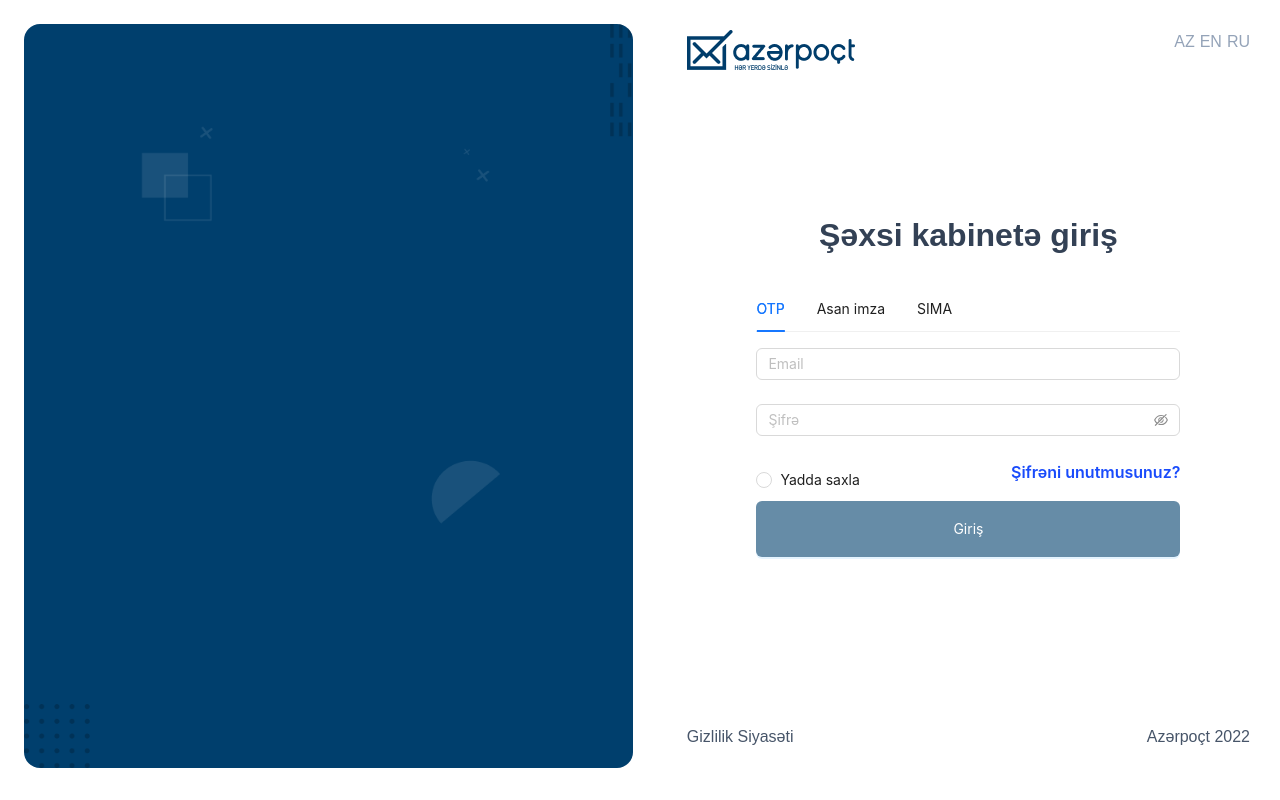
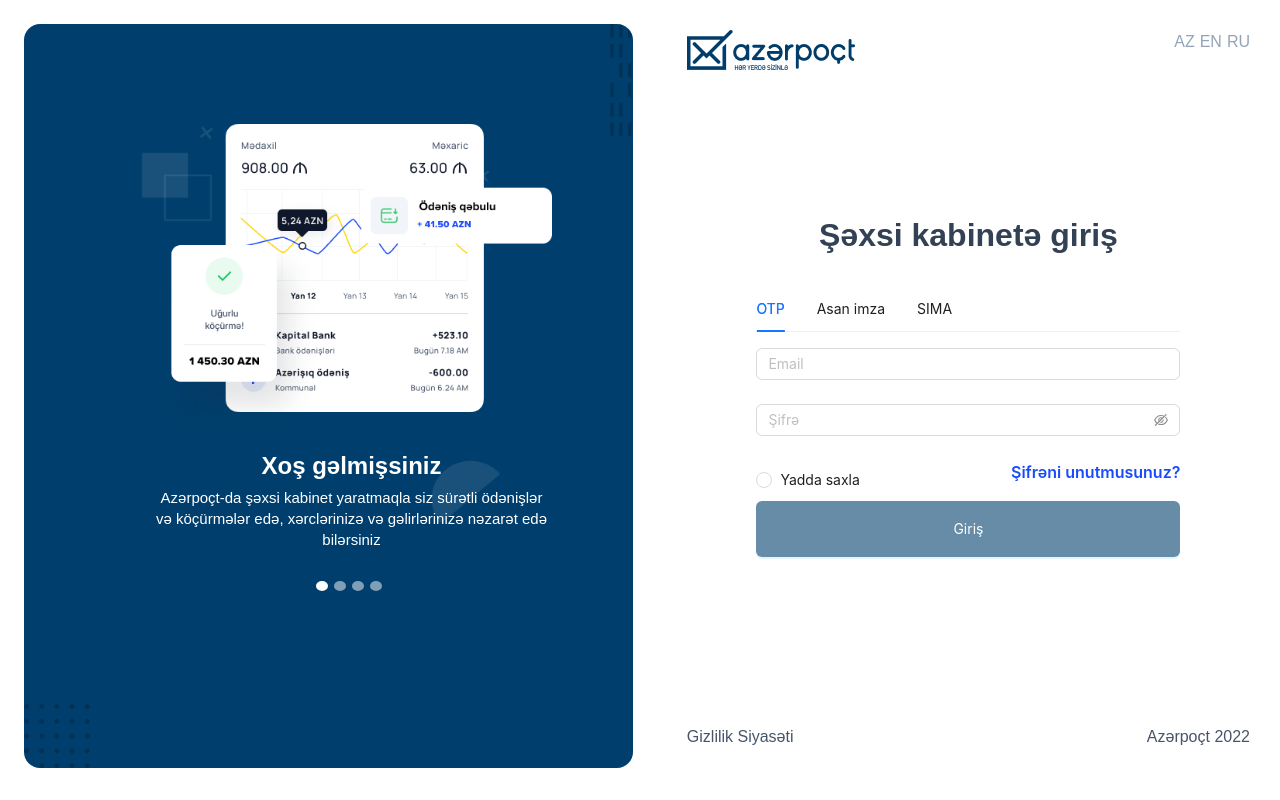
Before and after one commit to Fidan03/bankingsystem-react, a React (Vite) app: page / in a window 1280 px wide. Built offline with nearby package versions, Linux system fonts and the light colour scheme.

Commit message:
slider fixed

```diff
--- a/src/components/LoginSlider.module.scss
+++ b/src/components/LoginSlider.module.scss
@@ -1,13 +1,69 @@
+.sliderWrapper {
+  display: flex;
+  flex-direction: column;
+  align-items: center;
+}
 
+.embla {
+  overflow: hidden;
+  width: 90%;
+  max-width: 450px;
+  margin: 0 auto;
+}
 
-// .embla {
-//   // overflow: hidden;
-//   width: 200px;
-// }
-// .embla__container {
-//   // display: flex;
-// }
-// .embla__slide {
-//   // flex: 0 0 100%;
-//   // min-width: 0;
-// }
+.embla__container {
+  display: flex;
+}
+
+.embla__slide {
+  position: relative;
+  flex: 0 0 100%;
+  min-width: 0;
+  padding-left: 5px;
+  display: flex;
+  flex-direction: column;
+  justify-content: center;
+  align-items: center;
+  text-align: center;
+
+  img {
+    width: 100%;
+    height: auto;
+    object-fit: cover;
+    border-radius: 8px;
+    margin-bottom: 16px;
+  }
+
+  .title {
+    color: white;
+    font-size: 1.5rem;
+    font-weight: bold;
+    margin-bottom: 8px;
+  }
+
+  .body {
+    color: white;
+    font-size: 15px;
+    line-height: 1.4;
+  }
+}
+
+.pagination {
+  display: flex;
+  gap: 6px;
+  margin-top: 16px;
+}
+
+.dot {
+  width: 1px;
+  height: 10px;
+  border-radius: 50%;
+  background-color: rgba(255, 255, 255, 0.5);
+  border: none;
+  cursor: pointer;
+  transition: background-color 0.3s;
+}
+
+.dot.active {
+  background-color: white;
+}
--- a/src/components/LoginSlider.tsx
+++ b/src/components/LoginSlider.tsx
@@ -1,26 +1,56 @@
-
+import { useState, useEffect, useCallback } from 'react';
+import useEmblaCarousel from 'embla-carousel-react';
 import styles from './LoginSlider.module.scss';
 import group from '../assets/Group 254.png';
 
+export default function LoginSlider() {
+  const [emblaRef, embla] = useEmblaCarousel({ loop: true });
+  const [selectedIndex, setSelectedIndex] = useState(0);
+  const [scrollSnaps, setScrollSnaps] = useState([]);
 
-import useEmblaCarousel from 'embla-carousel-react'
 
-export default function LoginSlider() {
-  const [emblaRef] = useEmblaCarousel()
+  const onSelect = useCallback(() => {
+    if (!embla) return;
+    setSelectedIndex(embla.selectedScrollSnap());
+  }, [embla]);
+
+  useEffect(() => {
+    if (!embla) return;
+    setScrollSnaps(embla.scrollSnapList());
+    embla.on('select', onSelect);
+  }, [embla, onSelect]);
+
+  const scrollTo = (index) => {
+    if (!embla) return;
+    embla.scrollTo(index);
+  };
 
   return (
-    <div className={styles.embla} ref={emblaRef}>
-      <div className={styles.embla__container}>
-        <div className={styles.embla__slide}>
-          <img src={group} alt="group" />
-        </div>
-        <div className={styles.embla__slide}>
-          <img src={group} alt="group" />
-        </div>
-        <div className={styles.embla__slide}>
-          <img src={group} alt="group" />
+    <div className={styles.sliderWrapper}>
+      <div className={styles.embla} ref={emblaRef}>
+        <div className={styles.embla__container}>
+          {[1, 2, 3, 4].map((_, i) => (
+            <div className={styles.embla__slide} key={i}>
+              <img src={group} alt="group" />
+              <h2 className={styles.title}>Xoş gəlmişsiniz</h2>
+              <p className={styles.body}>
+                Azərpoçt-da şəxsi kabinet yaratmaqla siz sürətli ödənişlər və köçürmələr edə,
+                xərclərinizə və gəlirlərinizə nəzarət edə bilərsiniz
+              </p>
+            </div>
+          ))}
         </div>
       </div>
+
+      <div className={styles.pagination}>
+        {scrollSnaps.map((_, index) => (
+          <button
+            key={index}
+            className={`${styles.dot} ${index === selectedIndex ? styles.active : ''}`}
+            onClick={() => scrollTo(index)}
+          />
+        ))}
+      </div>
     </div>
-  )
+  );
 }
--- a/src/components/Welcome.module.scss
+++ b/src/components/Welcome.module.scss
@@ -15,11 +15,18 @@
       border-radius: 16px;
     }
 
-    // .slider{
-    //   display: inline;
-    //   position: relative;
-    //   bottom: 100vh;
-    // }
+    .slider {
+      position: absolute;
+      display: inline;
+      left: 100px;
+      top: 100px;
+
+      // .sliderImg {
+      //   position: relative;
+
+      // }
+
+    }
 
   }
 }
--- a/src/components/Welcome.tsx
+++ b/src/components/Welcome.tsx
@@ -2,6 +2,7 @@
 import styles from './welcome.module.scss'
 import pattern from '@/assets/pattern.png'
 import sliderImg from '../assets/Group 254.png'
+import LoginSlider from './LoginSlider'
 
 
 const Welcome = () => {
@@ -10,8 +11,8 @@
       <div>
         <img src={pattern} alt="pattern" className={styles.pattern}/>
         <div className={styles.slider}>
-          {/* <LoginSlider/> */}
-          {/* <img src={sliderImg} alt="sliderImg" /> */}
+          <LoginSlider/>
+          {/* <img src={sliderImg} alt="sliderImg" className={styles.sliderImg}/> */}
         </div>
       </div>
     </div>
```
